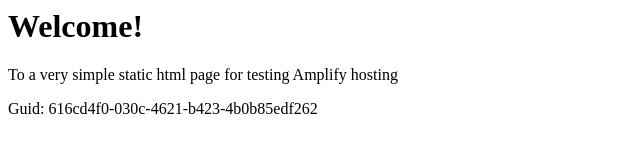
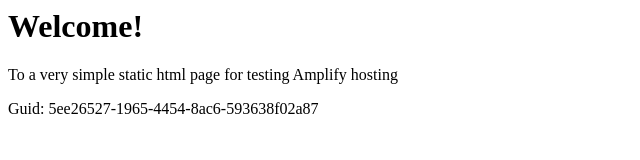
Before and after one commit to aws-aemilia-gru/Github-PR-Commit-Integration-Test-DoNotTouch-GithubWebhookPreviewCanaryTest-v1-preprod-sa-east-1, a website: page src/index.html in a window 1280 px wide. Shown: the full height of the page, 0-640 px from the left. Drawn offline with Linux system fonts and the light colour scheme.

Commit message:
commit from integ tests

```diff
--- a/src/index.html
+++ b/src/index.html
@@ -12,6 +12,6 @@
 <body>
     <h1>Welcome!</h1>
     <p>To a very simple static html page for testing Amplify hosting</p>
-    <p>Guid: 616cd4f0-030c-4621-b423-4b0b85edf262</p></body>
+    <p>Guid: 5ee26527-1965-4454-8ac6-593638f02a87</p></body>
 
 </html>
```
